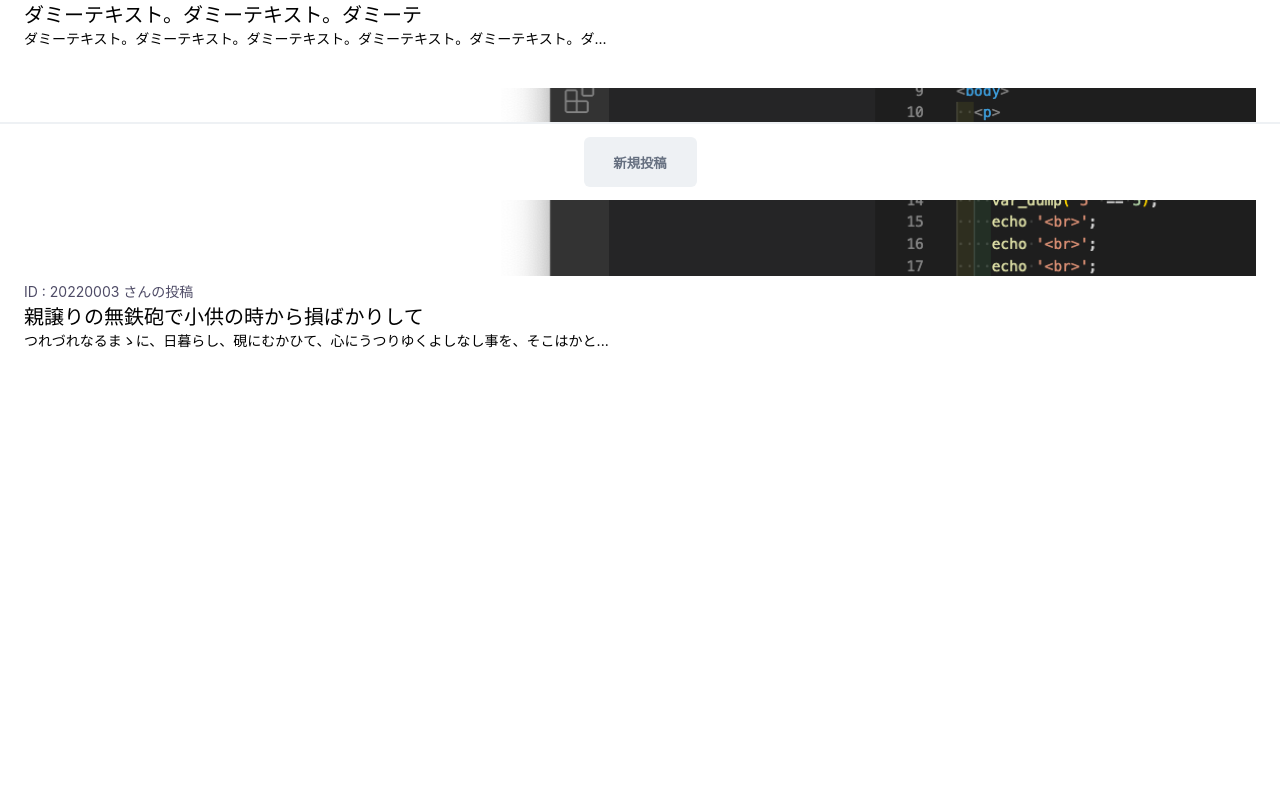
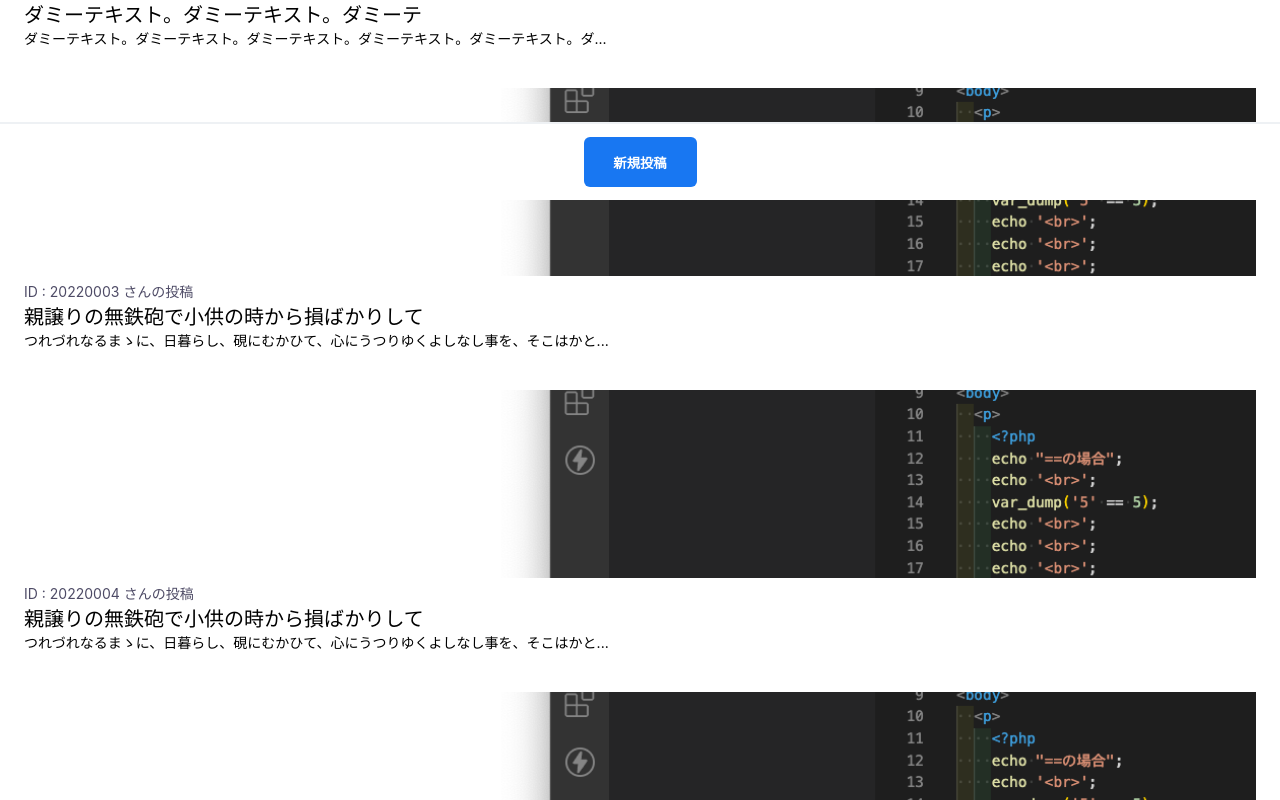
Before and after one commit to ttcksf/code-tips-app, a React (Create React App) app: page /tipslist in a window 1280 px wide. Shown: the part 600-1400 px from the top of the page. Before the commit the page ends 1030 px from the top, so only its background shows below. Built offline with nearby package versions, Linux system fonts and the light colour scheme.

Commit message:
tipslist to newpost

```diff
--- a/src/data/tipsData.js
+++ b/src/data/tipsData.js
@@ -24,4 +24,28 @@ export const tipsData = [
       "つれづれなるまゝに、日暮らし、硯にむかひて、心にうつりゆくよしなし事を、そこはかと",
     img: sampleImg,
   },
+  {
+    id: "20220004",
+    userId: "ddd",
+    title: "親譲りの無鉄砲で小供の時から損ばかりして",
+    description:
+      "つれづれなるまゝに、日暮らし、硯にむかひて、心にうつりゆくよしなし事を、そこはかと",
+    img: sampleImg,
+  },
+  {
+    id: "20220005",
+    userId: "eee",
+    title: "親譲りの無鉄砲で小供の時から損ばかりして",
+    description:
+      "つれづれなるまゝに、日暮らし、硯にむかひて、心にうつりゆくよしなし事を、そこはかと",
+    img: sampleImg,
+  },
+  {
+    id: "20220006",
+    userId: "fff",
+    title: "親譲りの無鉄砲で小供の時から損ばかりして",
+    description:
+      "つれづれなるまゝに、日暮らし、硯にむかひて、心にうつりゆくよしなし事を、そこはかと",
+    img: sampleImg,
+  },
 ];
--- a/src/screens/TipsList/TipsList.js
+++ b/src/screens/TipsList/TipsList.js
@@ -1,7 +1,7 @@
 //index
 import React from "react";
 import { useSelector } from "react-redux";
-import { useNavigate } from "react-router-dom";
+import { Link, useNavigate } from "react-router-dom";
 import CommonButton from "../../components/common/atoms/CommonButton";
 import HeaderMenu from "../../components/common/molecules/HeaderMenu";
 import "./TipsList.css";
@@ -45,7 +45,9 @@ const TipsList = () => {
           })}
         </div>
       </div>
-      <CommonButton commonBtnText="新規投稿" />
+      <Link to="/newpost">
+        <CommonButton commonBtnText="新規投稿" active="active" />
+      </Link>
     </>
   );
 };
```
